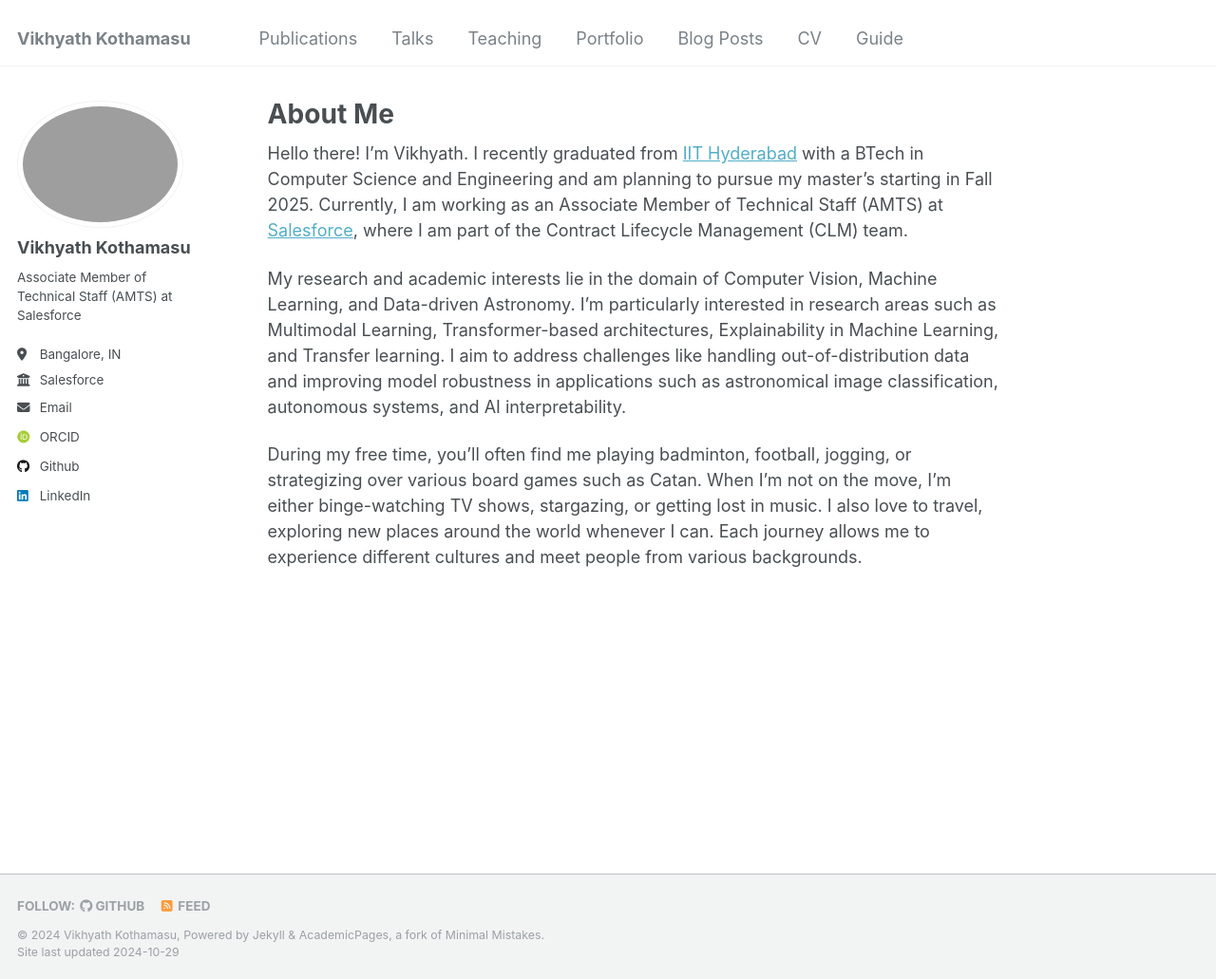
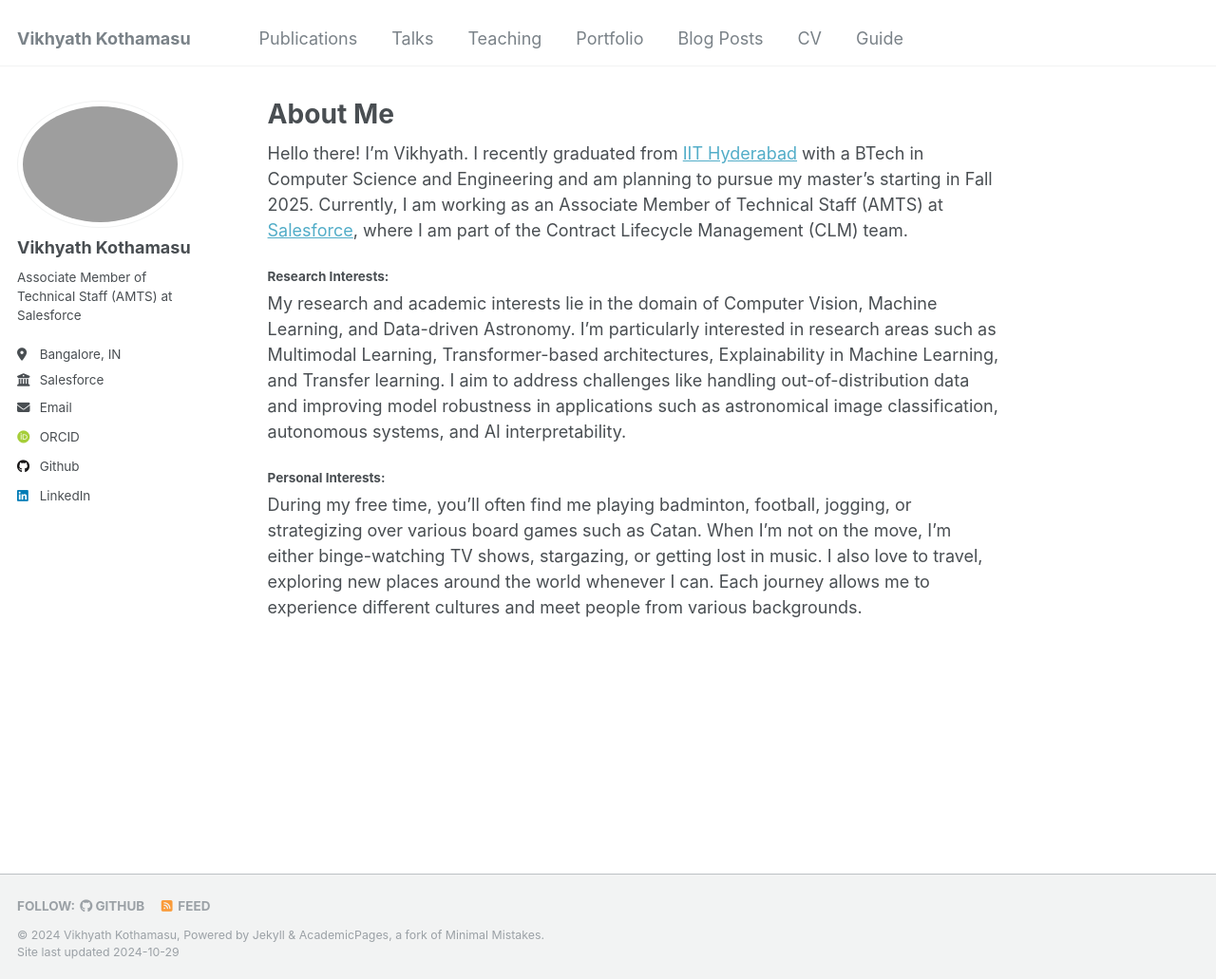
Before and after one commit to Vikhyath-vec/vikhyath-vec.github.io, a Jekyll site: the page built from _pages/about.md, in a window 1280 px wide and 1031 px high. Shown: the whole window at 95% size. Built offline with Jekyll 4.4.1, drawn with Linux system fonts in a browser that asks for light colours; some web fonts are replaced.

```diff
--- a/_pages/about.md
+++ b/_pages/about.md
@@ -9,6 +9,8 @@ redirect_from:
 
 Hello there! I'm Vikhyath. I recently graduated from [IIT Hyderabad](https://www.iith.ac.in/) with a BTech in Computer Science and Engineering and am planning to pursue my master's starting in Fall 2025. Currently, I am working as an Associate Member of Technical Staff (AMTS) at [Salesforce](https://www.salesforce.com/in/), where I am part of the Contract Lifecycle Management (CLM) team.
 
+#### Research Interests:
 My research and academic interests lie in the domain of Computer Vision, Machine Learning, and Data-driven Astronomy. I'm particularly interested in research areas such as Multimodal Learning, Transformer-based architectures, Explainability in Machine Learning, and Transfer learning. I aim to address challenges like handling out-of-distribution data and improving model robustness in applications such as astronomical image classification, autonomous systems, and AI interpretability.
 
+#### Personal Interests:
 During my free time, you’ll often find me playing badminton, football, jogging, or strategizing over various board games such as Catan. When I'm not on the move, I'm either binge-watching TV shows, stargazing, or getting lost in music. I also love to travel, exploring new places around the world whenever I can. Each journey allows me to experience different cultures and meet people from various backgrounds.
```
Also changed, not shown: images/favicon.ico.
